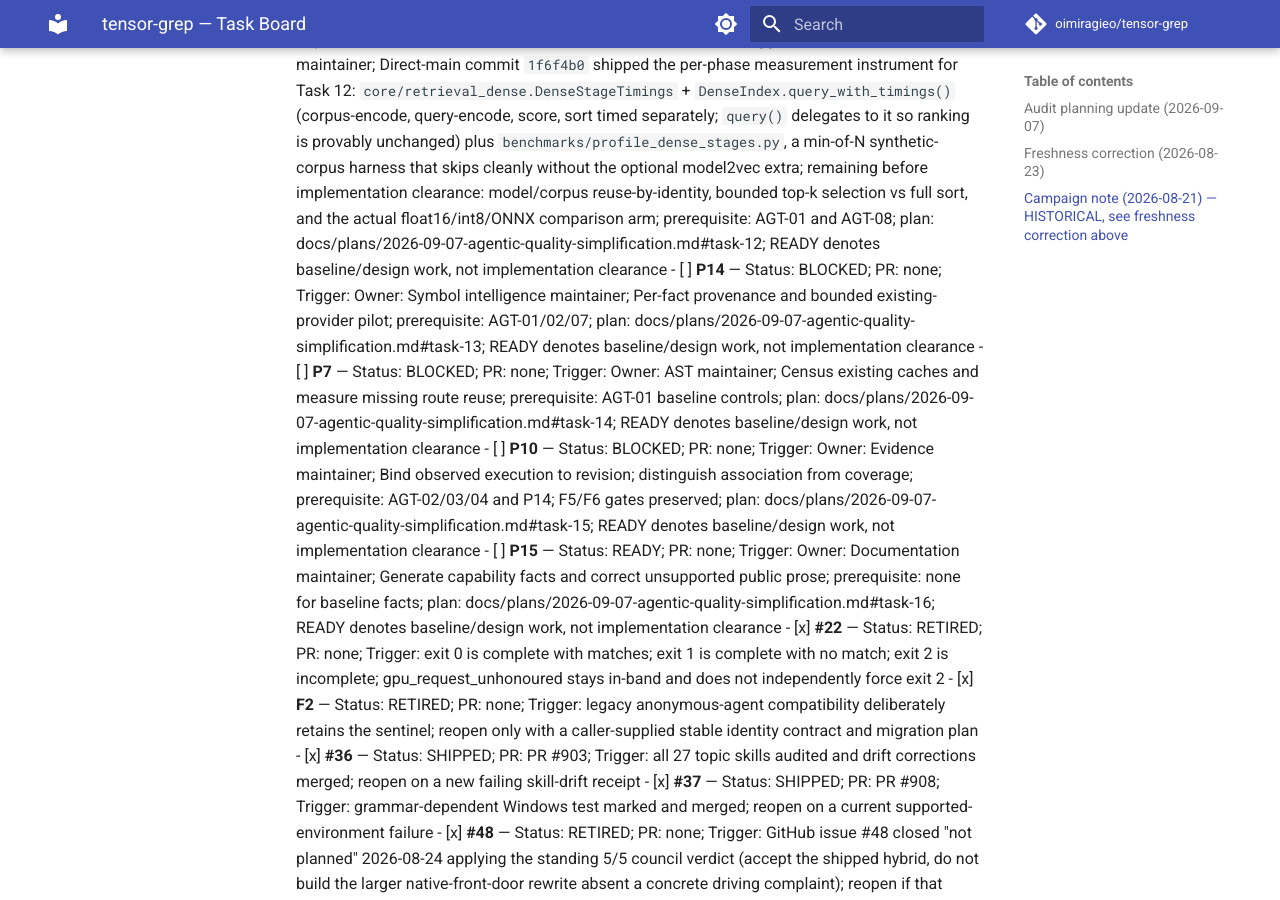
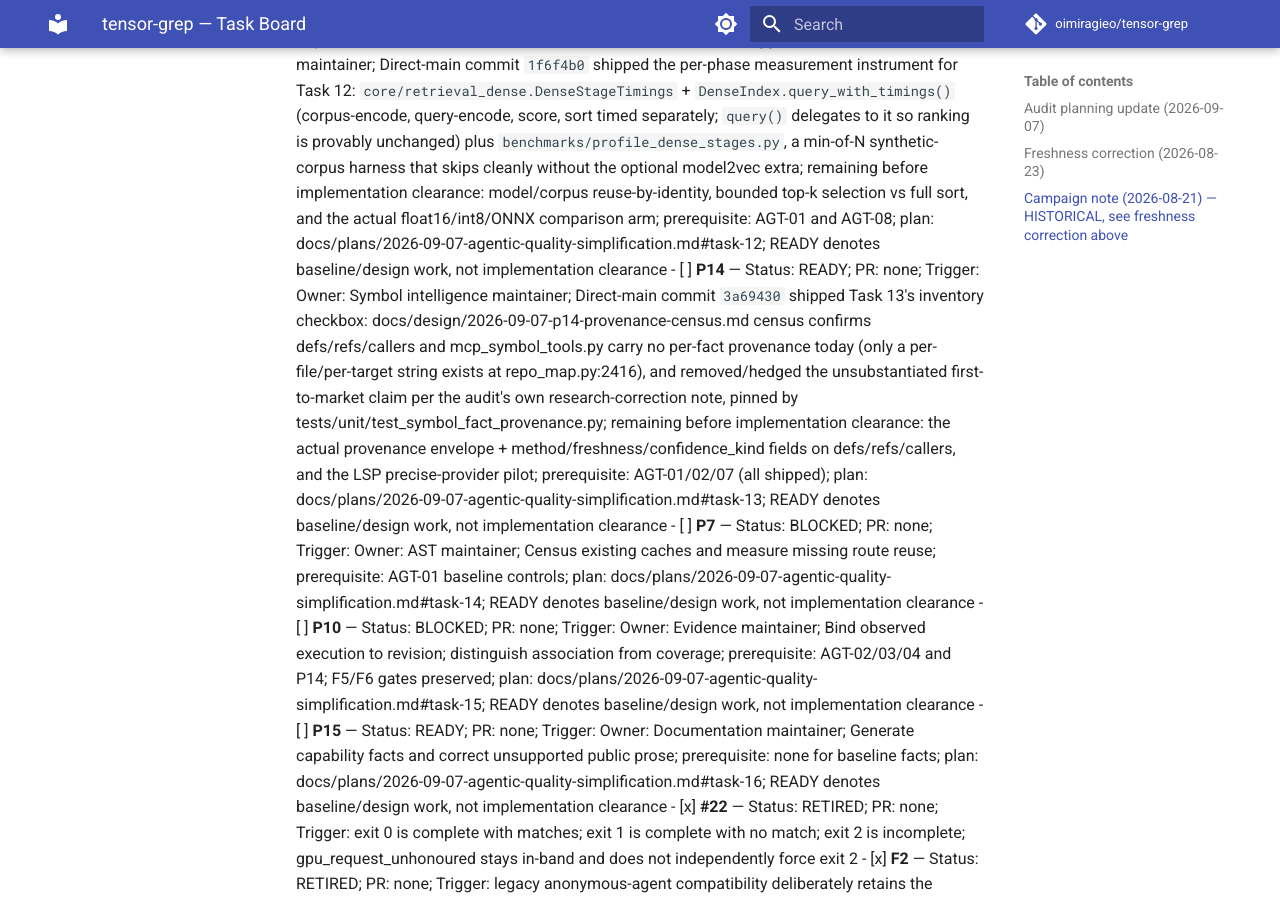
Before and after one commit to oimiragieo/tensor-grep, an MkDocs documentation site: the page built from docs/TASK_BOARD.md, in a window 1280 px wide and 900 px high, scrolled down 6544 px. Built offline with MkDocs 1.6.1 and Material for MkDocs 9.7.7, drawn with Linux system fonts in a browser that asks for light colours; comment, search, counter and statistics services are not loaded.

Commit message:
docs(backlog): flip P14 to READY, cite 3a69430
Co-Authored-By: Claude Sonnet 5 <noreply@anthropic.com>
Claude-Session: https://claude.ai/code/session_01WqGN9azYYd4Kvoqyv2MqwT

```diff
--- a/docs/TASK_BOARD.md
+++ b/docs/TASK_BOARD.md
@@ -169,7 +169,7 @@ Canonical status index version: 2026-09-07.1
 - [ ] **AGT-07** — Status: READY; PR: none; Trigger: Owner: Result-contract maintainer; Direct-main commit `22cb25c` shipped the typed-record + parity-proof half of Task 09: `core/completeness.CompletenessEvidence` (enum-typed ScanState/Cause/RetryKind) round-trips byte-for-byte with `unified_incomplete_envelope()` across the frozen truth table + 2 mutation controls; Codex Luna audit round 1 caught a real cause=None-vs-"unknown" round-trip bug, fixed, round 2 AUDIT_CLEAR; remaining before implementation clearance: migrate one producer/consumer to the typed record and prove old/new projections agree on every truth-table row before migrating the sibling; prerequisite: none; plan: docs/plans/2026-09-07-agentic-quality-simplification.md#task-09; READY denotes baseline/design work, not implementation clearance
 - [ ] **AGT-08** — Status: READY; PR: none; Trigger: Owner: Retrieval maintainer; Direct-main commit `c366a34` shipped the core-primitive half of Task 11: `core/retrieval_fusion.reciprocal_rank_fusion_explained` returns the exact real per-leg terms (fuzz-proven byte-identical order to the plain function across 25 random shapes, both combine modes); Codex Luna audit round 1 caught two real defects (duplicate-chunk-id divergence, silent duplicate-leg-name overwrite), both fixed, round 2 AUDIT_CLEAR; remaining before implementation clearance: wire this into `tg search`'s CLI/MCP output and the production BM25+dense call sites, plus path-boost/fallback-reason legs the audit named; prerequisite: none for the primitive, AGT-01 measurement controls before the wired feature; plan: docs/plans/2026-09-07-agentic-quality-simplification.md#task-11; READY denotes baseline/design work, not implementation clearance
 - [ ] **P12** — Status: READY; PR: none; Trigger: Owner: Retrieval maintainer; Direct-main commit `1f6f4b0` shipped the per-phase measurement instrument for Task 12: `core/retrieval_dense.DenseStageTimings` + `DenseIndex.query_with_timings()` (corpus-encode, query-encode, score, sort timed separately; `query()` delegates to it so ranking is provably unchanged) plus `benchmarks/profile_dense_stages.py`, a min-of-N synthetic-corpus harness that skips cleanly without the optional model2vec extra; remaining before implementation clearance: model/corpus reuse-by-identity, bounded top-k selection vs full sort, and the actual float16/int8/ONNX comparison arm; prerequisite: AGT-01 and AGT-08; plan: docs/plans/2026-09-07-agentic-quality-simplification.md#task-12; READY denotes baseline/design work, not implementation clearance
-- [ ] **P14** — Status: BLOCKED; PR: none; Trigger: Owner: Symbol intelligence maintainer; Per-fact provenance and bounded existing-provider pilot; prerequisite: AGT-01/02/07; plan: docs/plans/2026-09-07-agentic-quality-simplification.md#task-13; READY denotes baseline/design work, not implementation clearance
+- [ ] **P14** — Status: READY; PR: none; Trigger: Owner: Symbol intelligence maintainer; Direct-main commit `3a69430` shipped Task 13's inventory checkbox: docs/design/2026-09-07-p14-provenance-census.md census confirms defs/refs/callers and mcp_symbol_tools.py carry no per-fact provenance today (only a per-file/per-target string exists at repo_map.py:2416), and removed/hedged the unsubstantiated first-to-market claim per the audit's own research-correction note, pinned by tests/unit/test_symbol_fact_provenance.py; remaining before implementation clearance: the actual provenance envelope + method/freshness/confidence_kind fields on defs/refs/callers, and the LSP precise-provider pilot; prerequisite: AGT-01/02/07 (all shipped); plan: docs/plans/2026-09-07-agentic-quality-simplification.md#task-13; READY denotes baseline/design work, not implementation clearance
 - [ ] **P7** — Status: BLOCKED; PR: none; Trigger: Owner: AST maintainer; Census existing caches and measure missing route reuse; prerequisite: AGT-01 baseline controls; plan: docs/plans/2026-09-07-agentic-quality-simplification.md#task-14; READY denotes baseline/design work, not implementation clearance
 - [ ] **P10** — Status: BLOCKED; PR: none; Trigger: Owner: Evidence maintainer; Bind observed execution to revision; distinguish association from coverage; prerequisite: AGT-02/03/04 and P14; F5/F6 gates preserved; plan: docs/plans/2026-09-07-agentic-quality-simplification.md#task-15; READY denotes baseline/design work, not implementation clearance
 - [ ] **P15** — Status: READY; PR: none; Trigger: Owner: Documentation maintainer; Generate capability facts and correct unsupported public prose; prerequisite: none for baseline facts; plan: docs/plans/2026-09-07-agentic-quality-simplification.md#task-16; READY denotes baseline/design work, not implementation clearance
```
